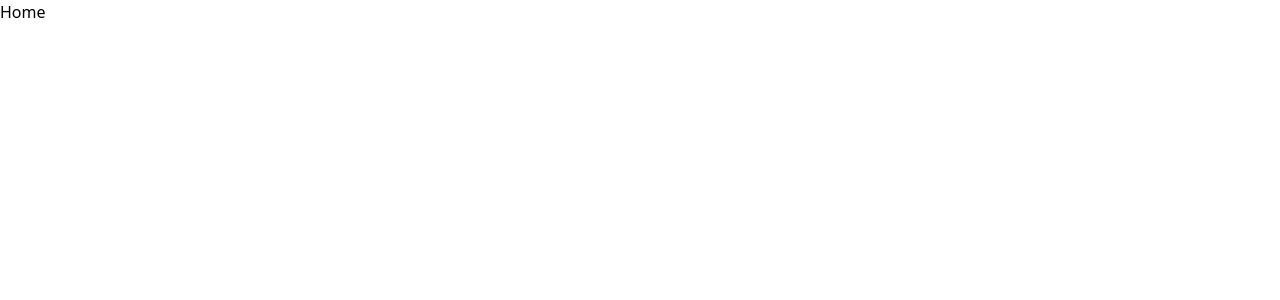
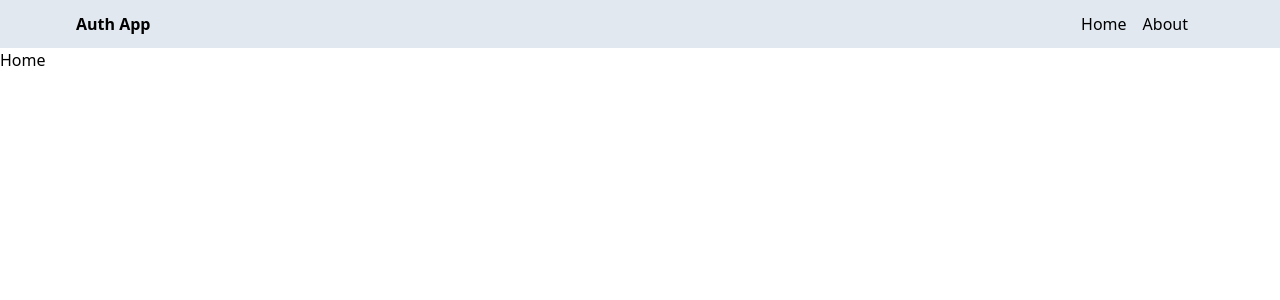
Before and after one commit to gautam160802/Full-Stack-MERN-Auth-project, a React (Vite) app in the folder client/: page / in a window 1280 px wide. Shown: the top 300 px of the page. Built offline with nearby package versions, Linux system fonts and the light colour scheme.

Commit message:
create Header Component

```diff
--- a/client/src/App.jsx
+++ b/client/src/App.jsx
@@ -4,12 +4,13 @@
 import SignIn from "./pages/Signin";
 import SignUp from "./pages/SignUp";
 import Profile from "./pages/Profile";
+import Header from "./components/Header";
 
 export default function App() {
   return (
     <BrowserRouter>
       {/* header */}
-
+      <Header />
       <Routes>
         <Route path="/" element={<Home />} />
         <Route path="/about" element={<About />} />
--- /dev/null
+++ b/client/src/components/Header.jsx
@@ -0,0 +1,22 @@
+import { Link } from "react-router-dom";
+
+export default function Header() {
+  return (
+    <div className="bg-slate-200">
+      <div className="flex justify-between items-center max-w-6xl mx-auto p-3">
+        <Link to="/">
+          <h1 className="font-bold">Auth App</h1>
+        </Link>
+        <ul className="flex gap-4">
+          <Link to="/">
+            <li>Home</li>
+          </Link>
+          <Link to="/about">
+            <li>About</li>
+          </Link>
+          <Link to="/profile"></Link>
+        </ul>
+      </div>
+    </div>
+  );
+}
```
